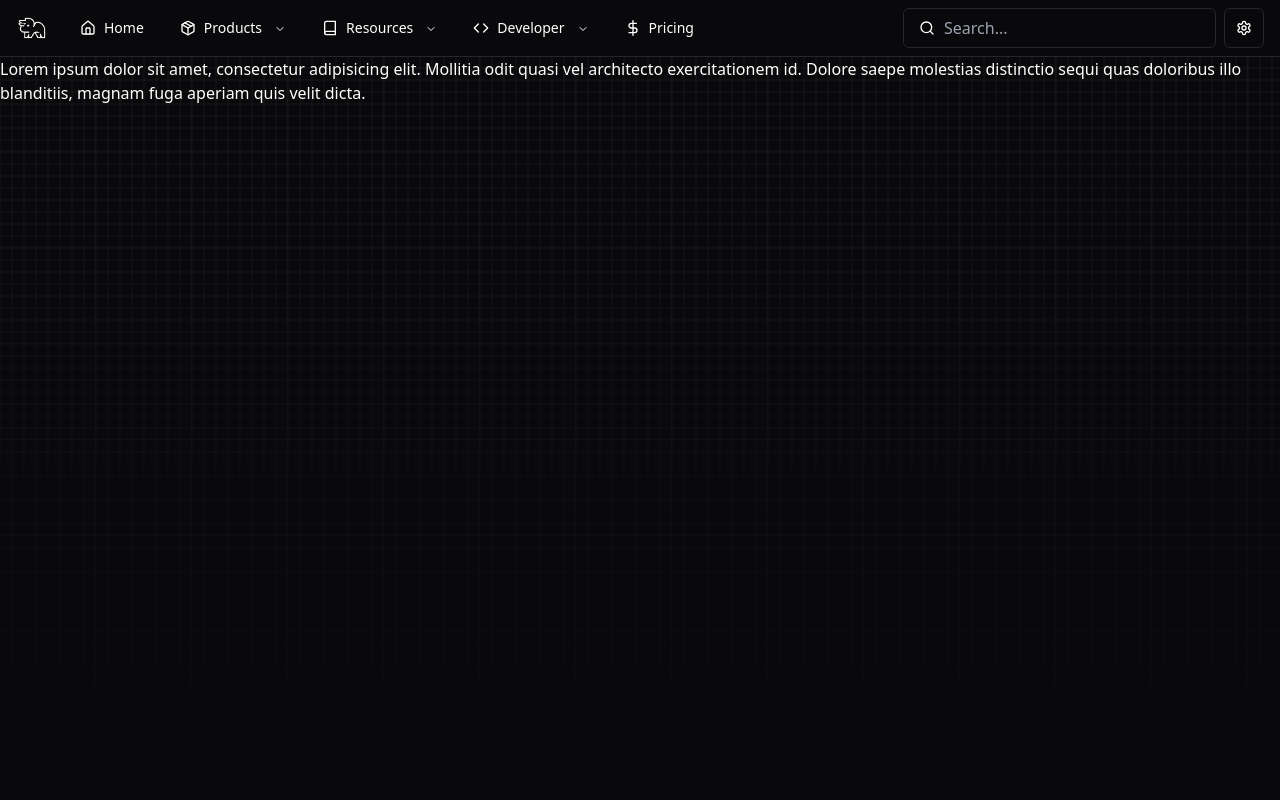
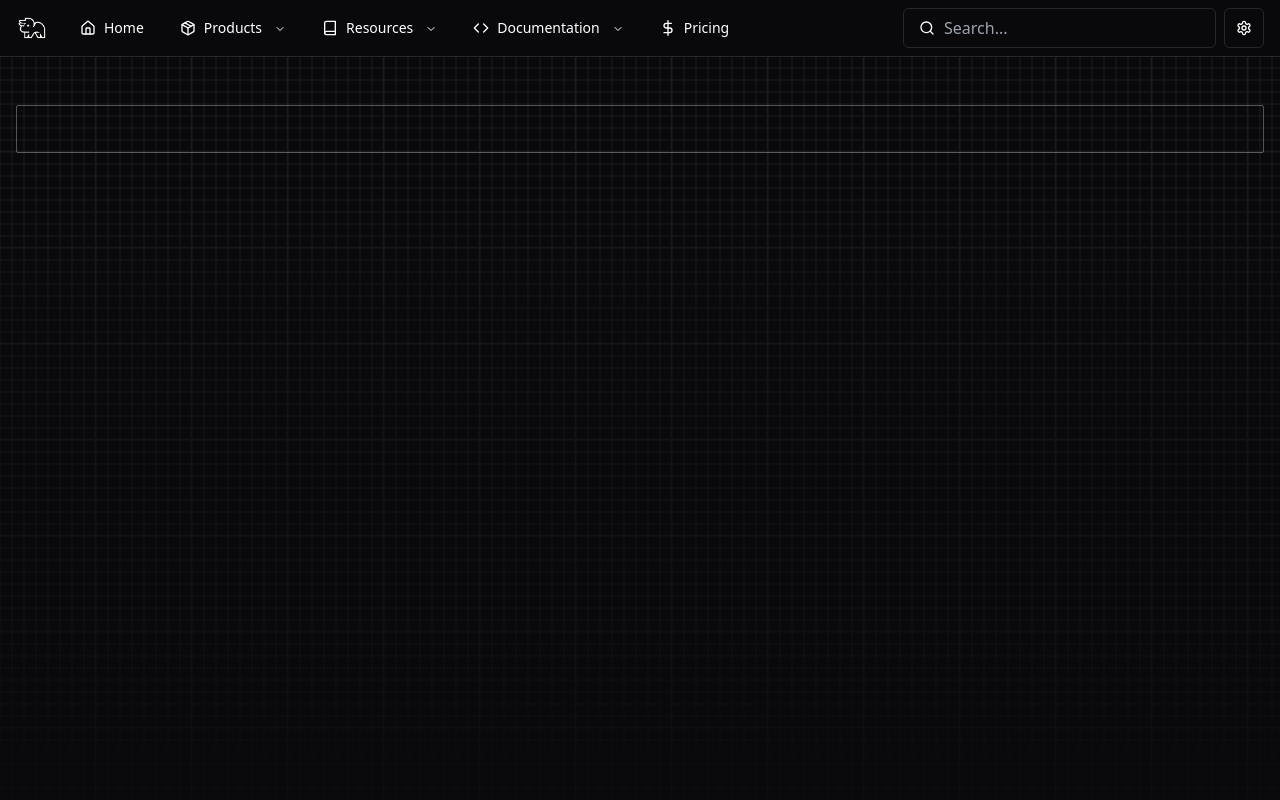
Before and after one commit to TriceraSystems/tricerasystems.com, a SvelteKit app: page / in a window 1280 px wide. Shown: the top 800 px of the page. Built offline with nearby package versions, Linux system fonts and the light colour scheme.

Commit message:
Update app.css opacity in header

```diff
--- a/src/app.css
+++ b/src/app.css
@@ -6,7 +6,7 @@
     top: 3.5rem;
     position: absolute;
     background-color: #09090b;
-    opacity: 0.5;
+    opacity: 0.7;
     background-image: linear-gradient(#27272a 1px, transparent 1px), linear-gradient(90deg, #27272a 1px, transparent 1px), linear-gradient(#27272a 1px, transparent 1px), linear-gradient(90deg, #27272a 1px, #09090b 1px);
     background-size: 96px 96px, 96px 96px, 12px 12px, 12px 12px;
     background-position: -1.3px -1.3px, -1.3px -1.3px, -0.5px -0.5px, -0.5px -0.5px;
--- a/src/components/header.svelte
+++ b/src/components/header.svelte
@@ -167,7 +167,7 @@
                                     ></polyline><polyline points="8 6 2 12 8 18"
                                     ></polyline></svg
                                 >
-                                <span class="pb-[1px]">Developer</span>
+                                <span class="pb-[1px]">Documentation</span>
                                 <svg
                                     xmlns="http://www.w3.org/2000/svg"
                                     width="24"
--- /dev/null
+++ b/src/components/hero.svelte
@@ -0,0 +1,3 @@
+<section class="border border-white/[0.3] w-full h-12 rounded-sm">
+
+</section>
--- a/src/routes/+layout.svelte
+++ b/src/routes/+layout.svelte
@@ -8,9 +8,7 @@
 
 <div class="bg-background flex flex-col min-h-screen w-screen max-w-screen">
 	<Header />
-	<div class="min-h-screen z-10">
-		<slot />
-	</div>
-	<div class="w-screen h-[calc(125vh)] bg-paper"></div>
+	<div class="min-h-[150vh] z-10 container pt-12"><slot/></div>
+	<div class="w-screen h-[calc(150vh)] bg-paper"></div>
 	<Footer />
 </div>
--- a/src/routes/+page.svelte
+++ b/src/routes/+page.svelte
@@ -3,7 +3,8 @@
 	<meta name="description" content="Svelte demo app" />
 </svelte:head>
 
+<script lang="ts">
+	import Hero from '$components/hero.svelte';
+</script>
 
-<div>
-	Lorem ipsum dolor sit amet, consectetur adipisicing elit. Mollitia odit quasi vel architecto exercitationem id. Dolore saepe molestias distinctio sequi quas doloribus illo blanditiis, magnam fuga aperiam quis velit dicta.
-</div>
+<Hero />
```
